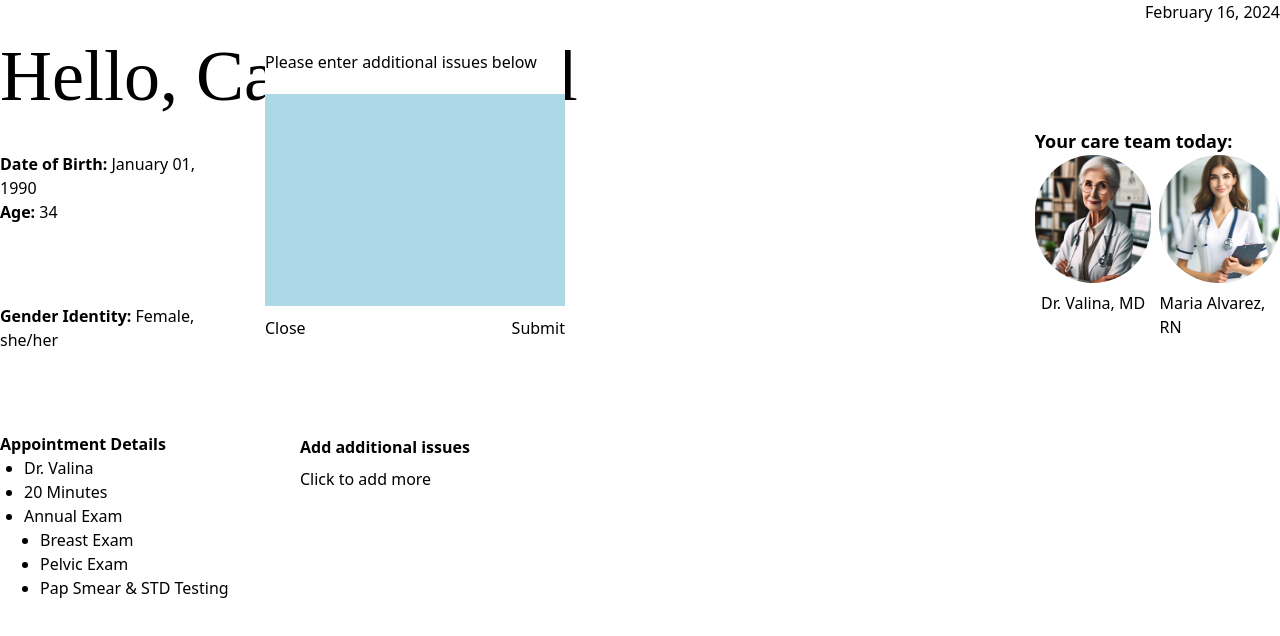
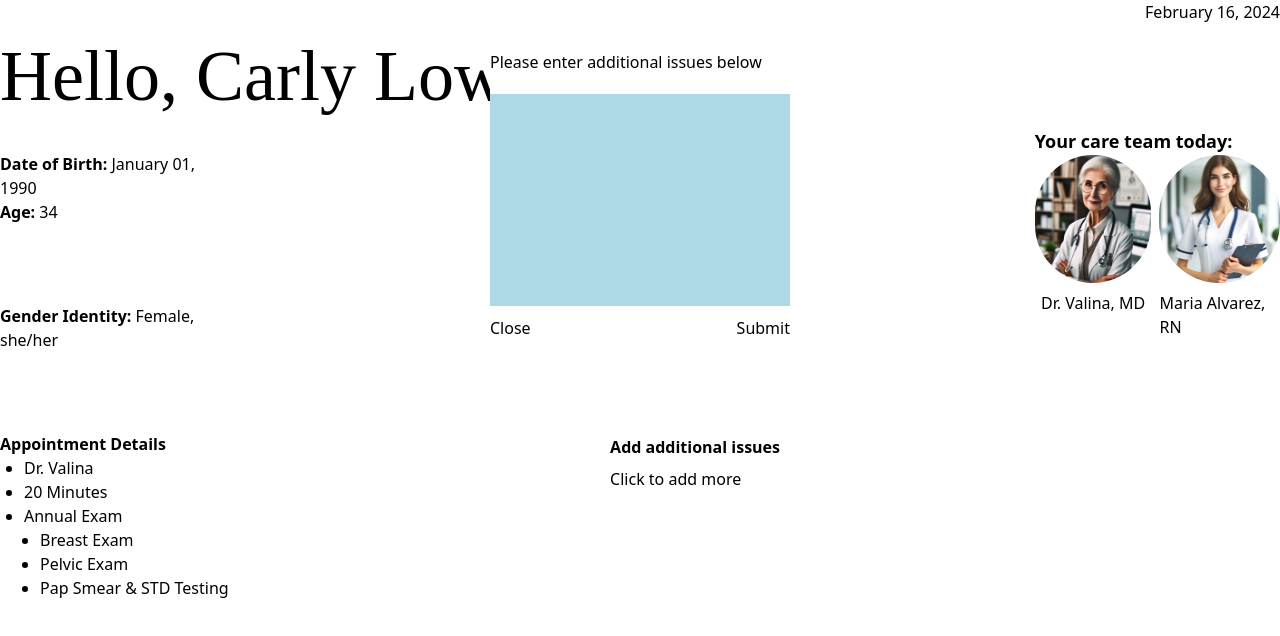
Before and after one commit to 394-w24/NoteDoctor, a React (Create React App) app: page / in a window 1280 px wide. Both pictures are taken after a click on the button "Click to add more". Shown: the top 636 px of the page. Built offline with nearby package versions, Linux system fonts and the light colour scheme.

Commit message:
adjust addition issues window

```diff
--- a/src/pages/PatientWelcome.jsx
+++ b/src/pages/PatientWelcome.jsx
@@ -61,7 +61,7 @@ const PatientWelcome = () => {
               <img
                 src="/doctor.webp"
                 alt="Dr. Valina, MD"
-                className="aspect-square h-32 w-min rounded-full"
+                className="aspect-square h-32 w-32 rounded-full"
               />
               <p>Dr. Valina, MD</p>
             </Link>
@@ -77,7 +77,7 @@ const PatientWelcome = () => {
         </div>
       </div>
 
-      <div style={{ position: 'relative', top: '-165px', marginLeft: '300px', marginRight: 'auto' }}>
+      <div style={{ position: 'relative', top: '-165px', marginLeft: 'auto', marginRight: '500px' }}>
 
 
         <div className="font-semibold">Add additional issues</div>
@@ -92,7 +92,7 @@ const PatientWelcome = () => {
       </div>
 
       {open && (
-        <dialog open={open} className="dialog" style={{ left: '50px', right: '500px', top: '40px',width: '300px', height: '300px', display: 'flex', flexDirection: 'column', justifyContent: 'space-between' }}>
+        <dialog open={open} className="dialog" style={{ width: '300px', height: '300px', display: 'flex', flexDirection: 'column', justifyContent: 'space-between' }}>
           <form onSubmit={handleSubmit} style={{ display: 'flex', flexDirection: 'column', height: '100%', justifyContent: 'space-between' }}>
             <label htmlFor="additionalIssue" style={{ alignSelf: 'flex-start', margin: '10px 0' }}>Please enter additional issues below</label>
             <input
```
